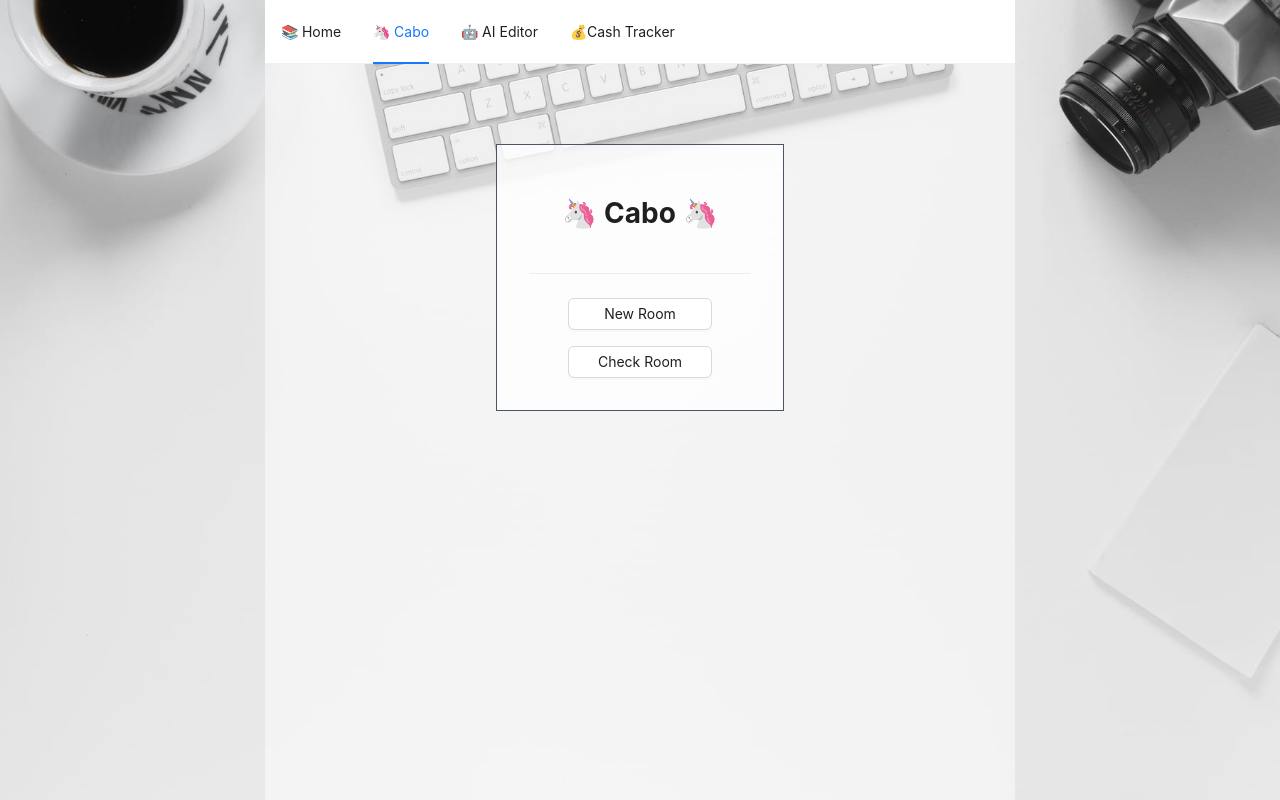
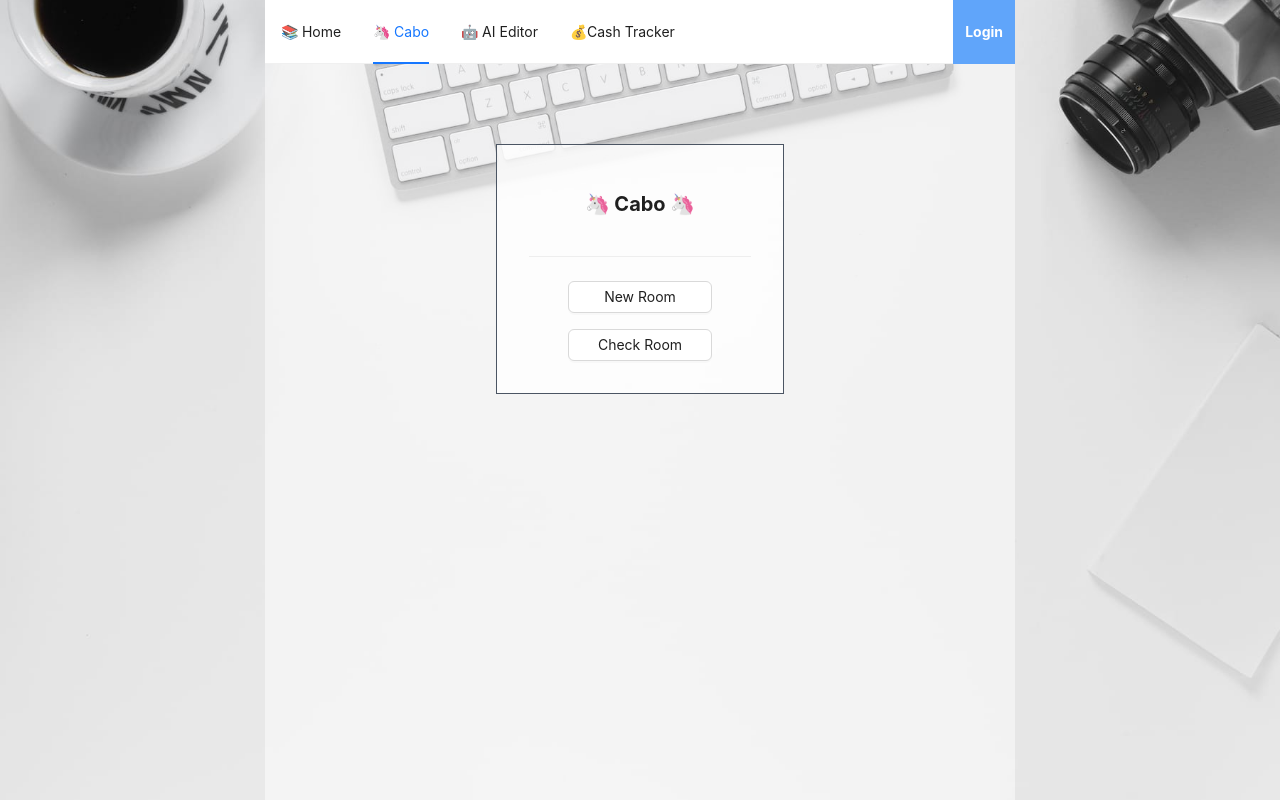
Before and after one commit to soquixotic/blog, a React (Create React App) app: page /cabo in a window 1280 px wide. Built offline with nearby package versions, Linux system fonts and the light colour scheme.

Commit message:
feat: refactor cash tracker ui

```diff
--- a/src/pages/ai-editor/index.js
+++ b/src/pages/ai-editor/index.js
@@ -4,19 +4,18 @@ import MarkdownIt from "markdown-it";
 import MdEditor from "react-markdown-editor-lite";
 // import style manually
 import "react-markdown-editor-lite/lib/index.css";
-import { Button, Flex, message, Input, Modal } from "antd";
+import { Button, Flex, message, Input } from "antd";
 import { useEffect } from "react";
-import { configUserData, getUserToken, getUserInfo } from "../../utils/user";
+import { getUserToken, getUserInfo } from "../../utils/user";
 import { useNavigate, useSearchParams } from "react-router-dom";
 import { createDraft, updateDraft, publishArticle, fetchArticle } from "./repo";
+
 const mdParser = new MarkdownIt(/* Markdown-it options */);
 
 export default function AIEditorPage() {
   const [content, setContent] = useState("");
   const [isLoading, setIsLoading] = useState(false);
   const [openLogin, setOpenLogin] = useState(false);
-  const [username, setUsername] = useState("");
-  const [password, setPassword] = useState("");
   const [hasLoggedIn, setHasLoggedIn] = useState(getUserToken() !== "");
   const [article, setArticle] = useState({});
   const [params] = useSearchParams();
@@ -27,10 +26,6 @@ export default function AIEditorPage() {
   const navigate = useNavigate();
 
   useEffect(() => {
-    if (openLogin === false) {
-      setUsername("");
-      setPassword("");
-    }
     const userInfo = getUserInfo();
     setHasLoggedIn(userInfo.id !== undefined);
     if (articleId && hasLoggedIn) {
@@ -55,36 +50,6 @@ export default function AIEditorPage() {
       setOpenLogin(true);
     }
   }, [hasLoggedIn]);
-
-  const trySignIn = () => {
-    const formData = { username: username, password: password };
-    var encodedData = Object.keys(formData)
-      .map(function (key) {
-        return (
-          encodeURIComponent(key) + "=" + encodeURIComponent(formData[key])
-        );
-      })
-      .join("&");
-    fetch("https://api.zymx.tech/login", {
-      method: "POST",
-      headers: {
-        "Content-Type": "application/x-www-form-urlencoded",
-      },
-      body: encodedData,
-    })
-      .then((res) => res.json())
-      .then((data) => {
-        if (data.code === 0) {
-          configUserData(data.data);
-          setOpenLogin(false);
-          setHasLoggedIn(true);
-          messageApi.success("Signed in: " + data.data.user.username);
-          // navigate("/ai-editor");
-          return;
-        }
-        messageApi.error("Error: " + data.message);
-      });
-  };
 
   const handleEditorChange = useCallback(
     ({ _, text: newText }) => {
@@ -189,6 +154,7 @@ export default function AIEditorPage() {
           setArticle({ ...article });
         });
       }
+      messageApi.success("Save draft successfully!");
     } catch (error) {
       console.log(error);
     }
@@ -203,6 +169,7 @@ export default function AIEditorPage() {
         setArticle({ ...article });
         navigate("/article?id=" + articleId);
       });
+      messageApi.success("Publish successfully!");
     } catch (error) {
       console.log(error);
     }
@@ -272,40 +239,6 @@ export default function AIEditorPage() {
         renderHTML={(text) => mdParser.render(text)}
         onChange={handleEditorChange}
       />
-      <Modal
-        centered
-        open={openLogin}
-        okText={"Sign in"}
-        onCancel={() => {
-          navigate("/");
-          setOpenLogin(false);
-        }}
-        onOk={() => {
-          trySignIn();
-        }}
-      >
-        <Flex vertical className="space-y-4 pt-8">
-          <Flex className="space-x-4">
-            <p className="w-20">Username</p>
-            <Input
-              value={username}
-              onChange={(value) => {
-                setUsername(value.target.value);
-              }}
-            />
-          </Flex>
-          <Flex className="space-x-4">
-            <p className="w-20">Password</p>
-            <Input
-              type="password"
-              value={password}
-              onChange={(value) => {
-                setPassword(value.target.value);
-              }}
-            />
-          </Flex>
-        </Flex>
-      </Modal>
     </Flex>
   );
 }
--- a/src/pages/cash-track/component/account-card/index.js
+++ b/src/pages/cash-track/component/account-card/index.js
@@ -1,12 +1,12 @@
-import { CurrencyMap } from "../../repo";
+import { CurrencySymbol } from "../../repo";
 import { AccountModal } from "../account_modal";
 
 export function AccountCard({ account, onAccountUpdated }) {
   return (
-    <div className="flex flex-col w-24 h-24 bg-blue-200 bg-opacity-80 rounded-lg p-2 justify-center space-y-2">
-      <div className="font-bold">{account.name}</div>
+    <div className="flex flex-col w-28 h-28 bg-blue-200 bg-opacity-80 rounded-lg p-2 justify-center space-y-2">
+      <div className="font-bold text-base">{account.name}</div>
       <div className="">
-        {CurrencyMap[account.currency]} {account.balance}
+        {CurrencySymbol[account.currency]} {account.balance}
       </div>
       <div className="w-full flex items-center justify-center">
         <AccountModal
--- a/src/pages/cash-track/component/account_modal.js
+++ b/src/pages/cash-track/component/account_modal.js
@@ -72,7 +72,7 @@ export function AccountModal({ onAccountCreated, account }) {
           setOpen(true);
         }}
       >
-        {accountId === 0 ? "Add Account" : "Edit"}
+        {accountId === 0 ? "Add" : "Edit"}
       </Button>
       <Modal
         title={accountId === 0 ? "Create Account" : "Update Account"}
--- a/src/pages/cash-track/index.js
+++ b/src/pages/cash-track/index.js
@@ -31,26 +31,30 @@ export default function CashTrackPage() {
 
   return (
     <div className="w-full h-full flex flex-col p-4">
-      <div className="w-full h-24 rounded-lg bg-blue-300 bg-opacity-80 flex items-center justify-between p-4">
+      <div className="w-full h-24 rounded-lg bg-blue-300 bg-opacity-80 flex items-center justify-between p-4 mb-4">
         <div className="text-2xl">Total CNY {totalBalance}</div>
         <div className="flex flex-col space-y-2">
           {userInfo.family_id === 0 && <FamilyModal />}
-          <AccountModal
-            onAccountCreated={(account) => {
-              updateFamilyAccounts();
-            }}
-          />
         </div>
       </div>
-      <div className="w-full rounded-lg bg-white bg-opacity-80 mt-4 p-2 flex space-x-2">
+      <div className="font-bold mb-1 text-lg">Accounts</div>
+      <div className="w-full rounded-lg bg-white bg-opacity-80 p-2 flex space-x-2 mb-4">
         {accounts.map((item) => (
           <AccountCard
             account={item}
             onAccountUpdated={() => updateFamilyAccounts()}
           />
         ))}
+        <div className="flex flex-col w-28 h-28 bg-blue-100 bg-opacity-80 rounded-lg p-2 items-center justify-center space-y-2">
+          <AccountModal
+            onAccountCreated={(_) => {
+              updateFamilyAccounts();
+            }}
+          />
+        </div>
       </div>
-      <div className="w-full h-full rounded-lg bg-white bg-opacity-80 mt-4">
+      <div className="font-bold mb-1 text-lg">Records</div>
+      <div className="w-full h-full rounded-lg bg-white bg-opacity-80">
         records
       </div>
     </div>
--- a/src/pages/cash-track/repo.js
+++ b/src/pages/cash-track/repo.js
@@ -2,8 +2,13 @@ import { getUserToken } from "../../utils/user";
 
 export const CurrencyMap = {
   1: "CNY",
-  2: "HKG",
+  2: "HKD",
   3: "USD",
+};
+export const CurrencySymbol = {
+  1: "￥",
+  2: "HK$",
+  3: "$",
 };
 
 export async function fetchFamilyAccounts() {
--- a/src/pages/home/index.js
+++ b/src/pages/home/index.js
@@ -5,12 +5,14 @@ import TopMenu from "./menu";
 import { Main } from "./main";
 import { withRouter } from "../../utils/router";
 import { useLocation } from "react-router-dom";
+import { useLoginModal } from "../../utils/user";
 
 const { Header, Content } = Layout;
 
 function Homepage() {
   const [selectedKeys, setSelectedKeys] = useState([]);
   const location = useLocation();
+  const [userInfo, setLoginOpen, modalHolder] = useLoginModal();
   useEffect(() => {
     setSelectedKeys([location.pathname]);
   }, [location]);
@@ -21,19 +23,27 @@ function Homepage() {
       vertical
       style={{ minWidth: "375px" }}
     >
-      <Layout style={{ minHeight: "100vh" }} className="w-full">
+      {modalHolder}
+      <Layout style={{ minHeight: "100vh" }} className="w-full items-center">
         <Header
-          style={{ padding: "0", minWidth: "375px" }}
-          className="flex justify-center fixed w-full z-10 bg-gray-50 bg-opacity-0"
+          style={{ padding: "0", minWidth: "375px", maxWidth: "750px" }}
+          className="flex justify-center fixed w-full z-10 bg-gray-50 bg-opacity-0 items-center"
         >
-          <div
-            style={{ maxWidth: "750px", minWidth: "375px" }}
-            className="w-full bg-opacity-0"
-          >
+          <div style={{ minWidth: "375px" }} className="w-full bg-opacity-0">
             <TopMenu selectedKeys={selectedKeys} className="w-full" />
           </div>
+          <div
+            className="bg-blue-400 text-white font-bold px-3 h-16 align-middle hover:cursor-pointer select-none"
+            onClick={() => {
+              if (!userInfo.username) {
+                setLoginOpen(true);
+              }
+            }}
+          >
+            {userInfo.username ?? "Login"}
+          </div>
         </Header>
-        <Layout className="h-screen overflow-hidden">
+        <Layout className="h-screen overflow-hidden w-full">
           <Content
             style={{
               padding: "0px",
--- a/src/utils/user.js
+++ b/src/utils/user.js
@@ -1,3 +1,6 @@
+import { Modal, Flex, Input, message } from "antd";
+import { useState } from "react";
+
 var userData = {};
 
 export function configUserData(data) {
@@ -12,10 +15,77 @@ export function getUserInfo() {
   return userData.user ?? {};
 }
 
-// export function useLoginModal() {
-//   const [userInfo, setUserInfo] = useState(getUserInfo());
-//   const navigate = 123;
-//   return userInfo, (<Modal open={userInfo.id === undefined} onCancel={() => {}}>
+export function useLoginModal() {
+  const [userInfo, setUserInfo] = useState(getUserInfo());
+  const [isOpen, setIsOpen] = useState(false);
+  const [username, setUsername] = useState("");
+  const [password, setPassword] = useState("");
+  const [messageApi, contextHolder] = message.useMessage();
 
-//   </Modal>);
-// }
+  const trySignIn = () => {
+    const formData = { username: username, password: password };
+    var encodedData = Object.keys(formData)
+      .map(function (key) {
+        return (
+          encodeURIComponent(key) + "=" + encodeURIComponent(formData[key])
+        );
+      })
+      .join("&");
+    fetch("https://api.zymx.tech/login", {
+      method: "POST",
+      headers: {
+        "Content-Type": "application/x-www-form-urlencoded",
+      },
+      body: encodedData,
+    })
+      .then((res) => res.json())
+      .then((data) => {
+        if (data.code === 0) {
+          configUserData(data.data);
+          setIsOpen(false);
+          setUserInfo(data.data.user);
+          messageApi.success("Signed in: " + data.data.user.username);
+          // navigate("/ai-editor");
+          return;
+        }
+        messageApi.error("Error: " + data.message);
+      });
+  };
+
+  return [
+    userInfo,
+    setIsOpen,
+    <Modal
+      open={isOpen}
+      onCancel={() => {
+        setIsOpen(false);
+      }}
+      onOk={() => {
+        trySignIn();
+      }}
+    >
+      {contextHolder}
+      <Flex vertical className="space-y-4 pt-8">
+        <Flex className="space-x-4">
+          <p className="w-20">Username</p>
+          <Input
+            value={username}
+            onChange={(value) => {
+              setUsername(value.target.value);
+            }}
+          />
+        </Flex>
+        <Flex className="space-x-4">
+          <p className="w-20">Password</p>
+          <Input
+            type="password"
+            value={password}
+            onChange={(value) => {
+              setPassword(value.target.value);
+            }}
+          />
+        </Flex>
+      </Flex>
+    </Modal>,
+  ];
+}
--- a/tailwind.config.js
+++ b/tailwind.config.js
@@ -13,6 +13,12 @@ module.exports = {
         "12px",
         {
           lineHeight: "20px",
+        },
+      ],
+      lg: [
+        "20px",
+        {
+          lineHeight: "28px",
         },
       ],
       "2xl": [
```
